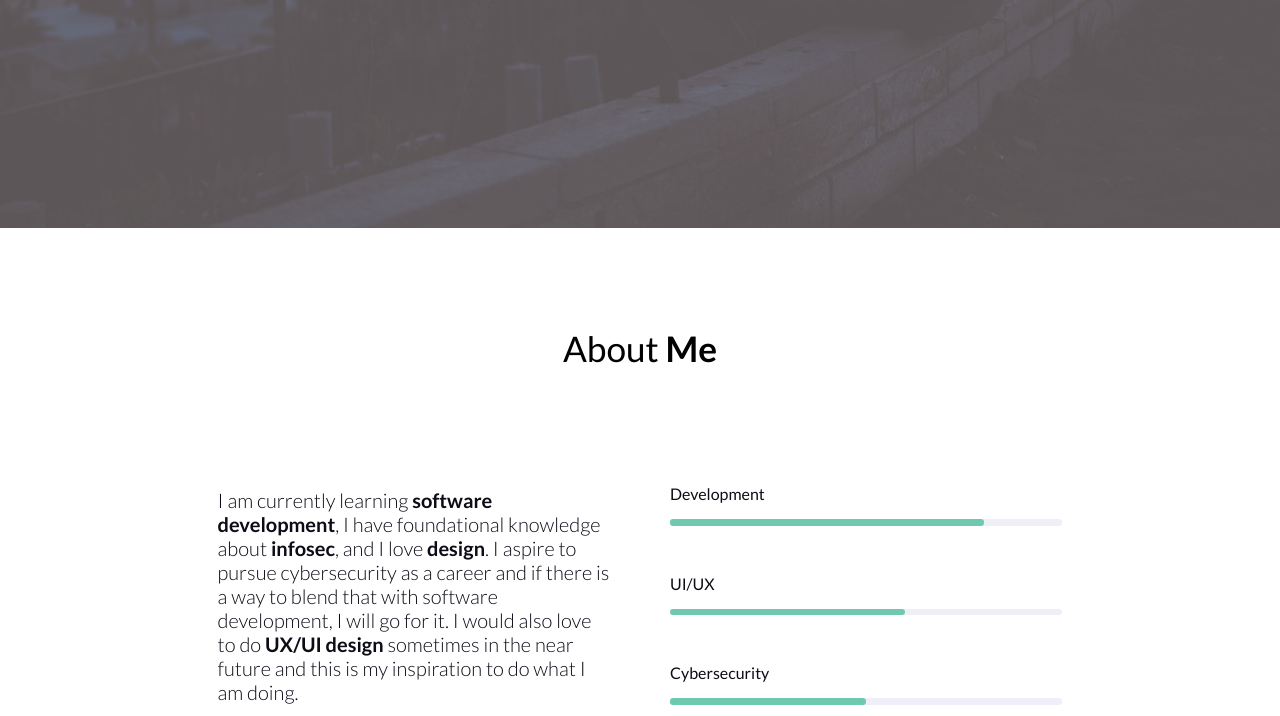
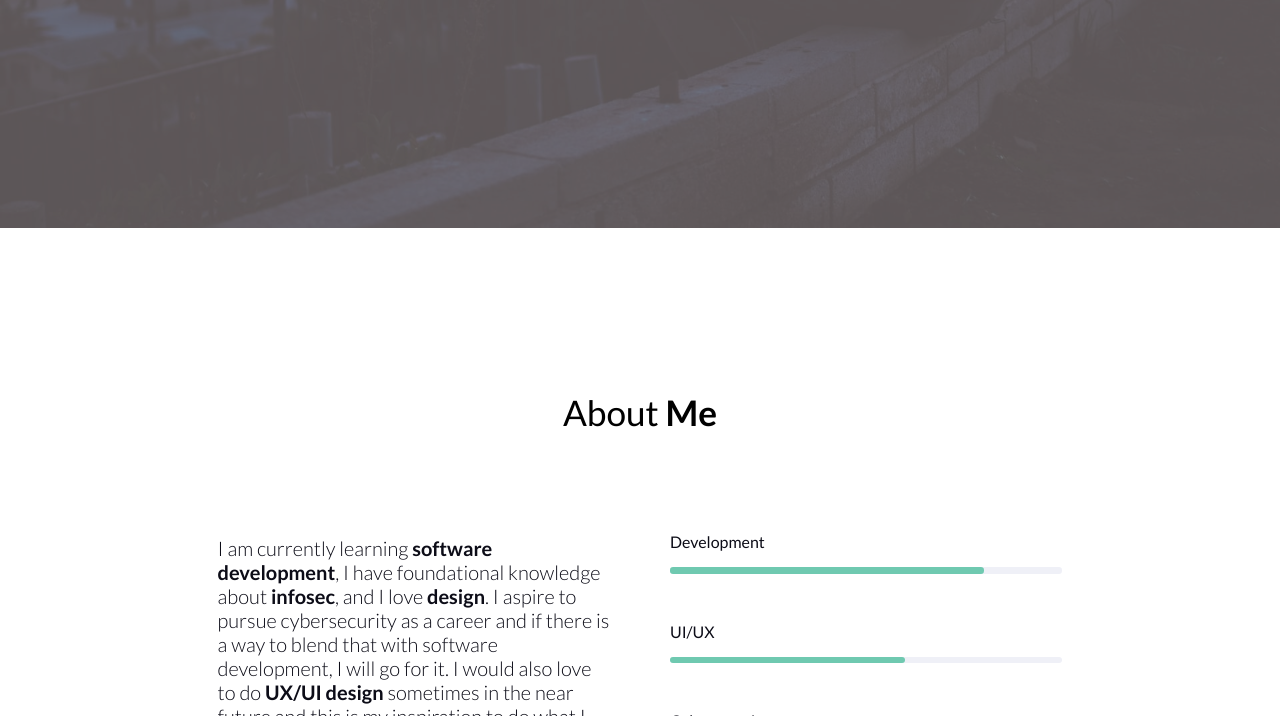
Before and after one commit to peterken674/ip-portfolio, a plain HTML site: page index.html in a window 1280 px wide. Shown: the part 572-1288 px from the top of the page. Drawn offline with nearby package versions, Linux system fonts and the light colour scheme.

Commit message:
Adjust element positioning on About Me section.

```diff
--- a/style.css
+++ b/style.css
@@ -137,7 +137,7 @@ nav {
 /* End of banner section. */
 .section-heading {
     font-size: 2.2rem;
-    padding: 4rem;
+    padding: 8rem 0 3rem 0;
     overflow: hidden;
     font-family: 'Lato', sans-serif;
 }
```
